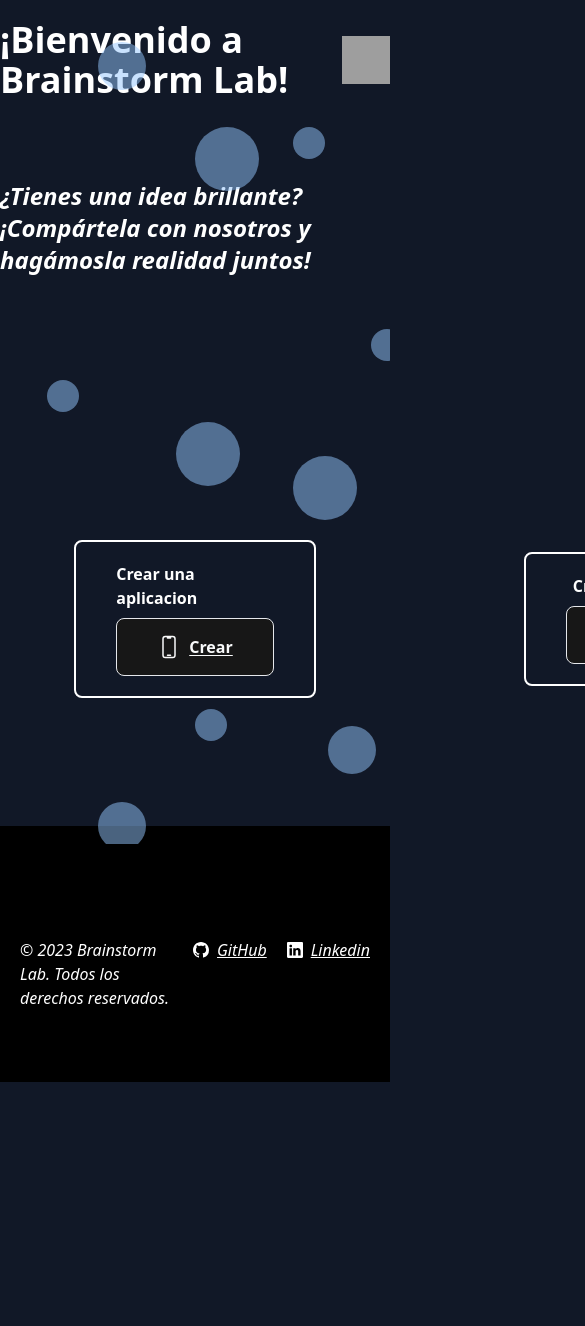
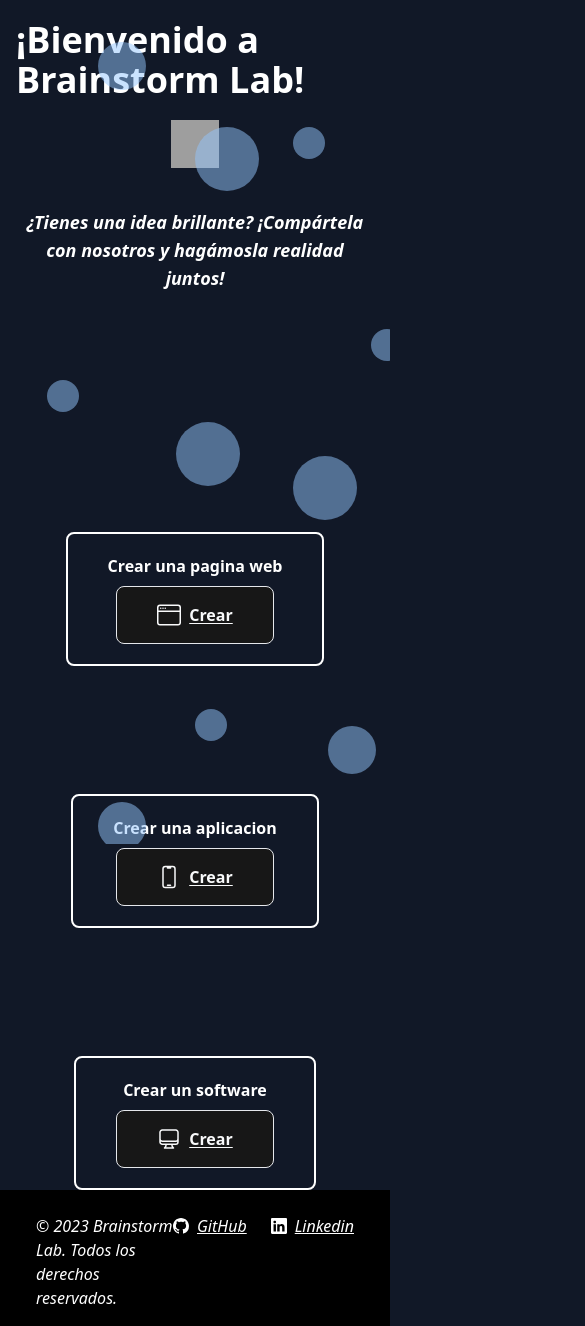
Before and after one commit to Jcgimenez/Brainstormlab, a Next.js app: page / in a window 390 px wide. Shown: the top 1326 px of the page, 585 px wide, since content can reach past the window. Before the commit the page ends 1082 px from the top, so only its background shows below. Built offline with nearby package versions, Linux system fonts and the light colour scheme; grey boxes are pictures that could not be loaded.

Commit message:
actualizacion responsiveness

```diff
--- a/src/components/Bienvinida.tsx
+++ b/src/components/Bienvinida.tsx
@@ -1,22 +1,21 @@
-import Image from "next/image";
 import { Inter } from "next/font/google";
 
 const inter = Inter({ subsets: ["latin"] });
 
 export default function Bienvenida() {
     return (
-        <div className="container mx-auto flex flex-col relative">
-            <div className="flex justify-center items-center mt-5 gap-5">
-                <h1 className="text-4xl font-bold text-white">¡Bienvenido a Brainstorm Lab!</h1>
+        <div className="container mx-auto px-4 sm:px-6 lg:px-8 flex flex-col justify-center items-center ">
+            <div className="flex flex-col justify-center items-center mt-5 gap-5">
+                <h1 className="text-4xl md:text-6xl font-bold text-white">¡Bienvenido a Brainstorm Lab!</h1>
                 <img
                     src="https://img.icons8.com/?size=100&amp;id=2885&amp;format=png&amp;color=ffffff"
                     alt="Microscope"
                     loading="lazy"
-                    className="w-12 h-12 text-white"
+                    className="w-12 h-12 md:w-20 md:h-20 text-white"
                 />
             </div>
-            <div className="flex justify-center items-center mt-20">
-                <h2 className="text-2xl font-bold text-white italic">¿Tienes una idea brillante? ¡Compártela con nosotros y hagámosla realidad juntos!</h2>
+            <div className="flex flex-col justify-center items-center mt-10 md:mt-20">
+                <h2 className="text-lg md:text-2xl font-bold text-white italic text-center">¿Tienes una idea brillante? ¡Compártela con nosotros y hagámosla realidad juntos!</h2>
             </div>
         </div >
     );
--- a/src/components/Cross.tsx
+++ b/src/components/Cross.tsx
@@ -7,8 +7,8 @@ export default function Cross({ className }: any) {
     return (
         <div className={className}>
             <div className="flex flex-col justify-center items-center">
-                <svg xmlns="http://www.w3.org/2000/svg" fill="none" viewBox="0 0 24 24" stroke-width="1.5" stroke="red" className="w-16 h-16 drop-shadow-cross">
-                    <path stroke-linecap="round" stroke-linejoin="round" d="M18.364 18.364A9 9 0 0 0 5.636 5.636m12.728 12.728A9 9 0 0 1 5.636 5.636m12.728 12.728L5.636 5.636" />
+                <svg xmlns="http://www.w3.org/2000/svg" fill="none" viewBox="0 0 24 24" strokeWidth="1.5" stroke="red" className="w-16 h-16 drop-shadow-cross">
+                    <path strokeLinecap="round" strokeLinejoin="round" d="M18.364 18.364A9 9 0 0 0 5.636 5.636m12.728 12.728A9 9 0 0 1 5.636 5.636m12.728 12.728L5.636 5.636" />
                 </svg>
                 <p className="text-red-600 font-semibold">¡Esta opcion no esta disponible!</p>
             </div>
--- a/src/components/DelButton.tsx
+++ b/src/components/DelButton.tsx
@@ -16,15 +16,15 @@ export default function DelButton({ children, className, onClick, disabled = fal
                 <svg
                     className="w-6 h-6"
                     stroke="currentColor"
-                    stroke-width="1.5"
+                    strokeWidth="1.5"
                     viewBox="0 0 24 24"
                     fill="none"
                     xmlns="http://www.w3.org/2000/svg"
                 >
                     <path
                         d="M14.74 9l-.346 9m-4.788 0L9.26 9m9.968-3.21c.342.052.682.107 1.022.166m-1.022-.165L18.16 19.673a2.25 2.25 0 01-2.244 2.077H8.084a2.25 2.25 0 01-2.244-2.077L4.772 5.79m14.456 0a48.108 48.108 0 00-3.478-.397m-12 .562c.34-.059.68-.114 1.022-.165m0 0a48.11 48.11 0 013.478-.397m7.5 0v-.916c0-1.18-.91-2.164-2.09-2.201a51.964 51.964 0 00-3.32 0c-1.18.037-2.09 1.022-2.09 2.201v.916m7.5 0a48.667 48.667 0 00-7.5 0"
-                        stroke-linejoin="round"
-                        stroke-linecap="round"
+                        strokeLinejoin="round"
+                        strokeLinecap="round"
                     ></path>
                 </svg>
             </svg>
--- a/src/components/PhoneButton.tsx
+++ b/src/components/PhoneButton.tsx
@@ -12,8 +12,8 @@ export default function PhoneButton({ children, className, onClick, disabled = f
             disabled={true}
             className="cursor-not-allowed group flex justify-center items-center gap-2 group-hover:before:duration-500 group-hover:after:duration-500 after:duration-500 hover:border-neutral-900 duration-500 hover:duration-500 underline underline-offset-2 hover:underline hover:underline-offset-4 origin-left hover:decoration-2 hover:text-neutral-300 relative bg-neutral-900 px-10 py-4 border text-left p-3 text-gray-50 text-base font-bold rounded-lg overflow-hidden after:absolute after:z-10 after:w-12 after:h-12 after:content[''] after:-left-8 after:top-8 after:rounded-full after:blur-lg hover:after:animate-pulse"
         >
-            <svg xmlns="http://www.w3.org/2000/svg" fill="none" viewBox="0 0 24 24" stroke-width="1.5" stroke="currentColor" className="w-6 h-6">
-                <path stroke-linecap="round" stroke-linejoin="round" d="M10.5 1.5H8.25A2.25 2.25 0 0 0 6 3.75v16.5a2.25 2.25 0 0 0 2.25 2.25h7.5A2.25 2.25 0 0 0 18 20.25V3.75a2.25 2.25 0 0 0-2.25-2.25H13.5m-3 0V3h3V1.5m-3 0h3m-3 18.75h3" />
+            <svg xmlns="http://www.w3.org/2000/svg" fill="none" viewBox="0 0 24 24" strokeWidth="1.5" stroke="currentColor" className="w-6 h-6">
+                <path strokeLinecap="round" strokeLinejoin="round" d="M10.5 1.5H8.25A2.25 2.25 0 0 0 6 3.75v16.5a2.25 2.25 0 0 0 2.25 2.25h7.5A2.25 2.25 0 0 0 18 20.25V3.75a2.25 2.25 0 0 0-2.25-2.25H13.5m-3 0V3h3V1.5m-3 0h3m-3 18.75h3" />
             </svg>
 
             Crear
--- a/src/components/SoftwareButton.tsx
+++ b/src/components/SoftwareButton.tsx
@@ -12,8 +12,8 @@ export default function SoftwareButton({ children, className, onClick, disabled
             disabled={true}
             className="cursor-not-allowed group flex justify-center items-center gap-2 group-hover:before:duration-500 group-hover:after:duration-500 after:duration-500 hover:border-neutral-900 duration-500 hover:duration-500 underline underline-offset-2 hover:underline hover:underline-offset-4 origin-left hover:decoration-2 hover:text-neutral-300 relative bg-neutral-900 px-10 py-4 border text-left p-3 text-gray-50 text-base font-bold rounded-lg overflow-hidden after:absolute after:z-10 after:w-12 after:h-12 after:content[''] after:-left-8 after:top-8 after:rounded-full after:blur-lg hover:after:animate-pulse"
         >
-            <svg xmlns="http://www.w3.org/2000/svg" fill="none" viewBox="0 0 24 24" stroke-width="1.5" stroke="currentColor" className="w-6 h-6">
-                <path stroke-linecap="round" stroke-linejoin="round" d="M9 17.25v1.007a3 3 0 0 1-.879 2.122L7.5 21h9l-.621-.621A3 3 0 0 1 15 18.257V17.25m6-12V15a2.25 2.25 0 0 1-2.25 2.25H5.25A2.25 2.25 0 0 1 3 15V5.25m18 0A2.25 2.25 0 0 0 18.75 3H5.25A2.25 2.25 0 0 0 3 5.25m18 0V12a2.25 2.25 0 0 1-2.25 2.25H5.25A2.25 2.25 0 0 1 3 12V5.25" />
+            <svg xmlns="http://www.w3.org/2000/svg" fill="none" viewBox="0 0 24 24" strokeWidth="1.5" stroke="currentColor" className="w-6 h-6">
+                <path strokeLinecap="round" strokeLinejoin="round" d="M9 17.25v1.007a3 3 0 0 1-.879 2.122L7.5 21h9l-.621-.621A3 3 0 0 1 15 18.257V17.25m6-12V15a2.25 2.25 0 0 1-2.25 2.25H5.25A2.25 2.25 0 0 1 3 15V5.25m18 0A2.25 2.25 0 0 0 18.75 3H5.25A2.25 2.25 0 0 0 3 5.25m18 0V12a2.25 2.25 0 0 1-2.25 2.25H5.25A2.25 2.25 0 0 1 3 12V5.25" />
             </svg>
 
             Crear
--- a/src/pages/_document.tsx
+++ b/src/pages/_document.tsx
@@ -2,33 +2,13 @@ import { Html, Head, Main, NextScript } from "next/document";
 
 export default function Document() {
   return (
-    <Html lang="en" className="overflow-hidden">
+    <Html lang="en" className="">
       <Head />
       <body className="dark:bg-gray-900">
         <Main />
         <NextScript />
       </body>
-      <footer className="bg-black h-64 mt-32 overflow-hidden flex">
-        <div className="flex w-full">
-          <p className="text-white mt-28 ml-5 italic justify-start">
-            © 2023 Brainstorm Lab. Todos los derechos reservados.
-          </p>
-        </div>
-        <div className="flex w-full justify-end mr-5 text-white">
-          <a href="https://github.com/Jcgimenez" className="text-white mt-28 ml-5 flex gap-2 italic underline">
-            <svg xmlns="http://www.w3.org/2000/svg" width="16" height="16" fill="currentColor" className="bi bi-github mt-1" viewBox="0 0 16 16">
-              <path d="M8 0C3.58 0 0 3.58 0 8c0 3.54 2.29 6.53 5.47 7.59.4.07.55-.17.55-.38 0-.19-.01-.82-.01-1.49-2.01.37-2.53-.49-2.69-.94-.09-.23-.48-.94-.82-1.13-.28-.15-.68-.52-.01-.53.63-.01 1.08.58 1.23.82.72 1.21 1.87.87 2.33.66.07-.52.28-.87.51-1.07-1.78-.2-3.64-.89-3.64-3.95 0-.87.31-1.59.82-2.15-.08-.2-.36-1.02.08-2.12 0 0 .67-.21 2.2.82.64-.18 1.32-.27 2-.27s1.36.09 2 .27c1.53-1.04 2.2-.82 2.2-.82.44 1.1.16 1.92.08 2.12.51.56.82 1.27.82 2.15 0 3.07-1.87 3.75-3.65 3.95.29.25.54.73.54 1.48 0 1.07-.01 1.93-.01 2.2 0 .21.15.46.55.38A8.01 8.01 0 0 0 16 8c0-4.42-3.58-8-8-8" />
-            </svg>
-            GitHub
-          </a>
-          <a href="https://www.linkedin.com/in/juancruzgimenez/" className="text-white mt-28 ml-5 flex gap-2 italic underline">
-            <svg xmlns="http://www.w3.org/2000/svg" width="16" height="16" fill="currentColor" className="bi bi-linkedin mt-1" viewBox="0 0 16 16">
-              <path d="M0 1.146C0 .513.526 0 1.175 0h13.65C15.474 0 16 .513 16 1.146v13.708c0 .633-.526 1.146-1.175 1.146H1.175C.526 16 0 15.487 0 14.854zm4.943 12.248V6.169H2.542v7.225zm-1.2-8.212c.837 0 1.358-.554 1.358-1.248-.015-.709-.52-1.248-1.342-1.248S2.4 3.226 2.4 3.934c0 .694.521 1.248 1.327 1.248zm4.908 8.212V9.359c0-.216.016-.432.08-.586.173-.431.568-.878 1.232-.878.869 0 1.216.662 1.216 1.634v3.865h2.401V9.25c0-2.22-1.184-3.252-2.764-3.252-1.274 0-1.845.7-2.165 1.193v.025h-.016l.016-.025V6.169h-2.4c.03.678 0 7.225 0 7.225z" />
-            </svg>
-            Linkedin
-          </a>
-        </div>
-      </footer>
+
     </Html>
   );
 }
--- a/src/pages/index.tsx
+++ b/src/pages/index.tsx
@@ -49,8 +49,8 @@ export default function Home() {
   };
 
   return (
-    <div>
-      <div className="flex flex-col">
+    <div className='min-h-screen dark:bg-gray-900 flex flex-col'>
+      <div className="flex-grow">
         <div className="absolute top-0 left-0 w-full h-full pointer-events-none z-10 overflow-hidden">
           <div className="absolute w-12 h-12 bg-blue-300 rounded-full opacity-50 animate-bubble top-[5%] left-1/4"></div>
           <div className="absolute w-8 h-8 bg-blue-300 rounded-full opacity-50 animate-bubble top-[84%] left-1/2"></div>
@@ -63,10 +63,12 @@ export default function Home() {
           <div className="absolute w-16 h-16 bg-blue-300 rounded-full opacity-50 animate-bubble top-[15%] left-2/4"></div>
           <div className="absolute w-12 h-12 bg-blue-300 rounded-full opacity-50 animate-bubble top-[86%] left-[84%]"></div>
         </div>
-        <div className="">
-          <Bienvenida />
-        </div>
-        <div className="flex justify-center gap-52 mt-32">
+      </div>
+      <div className='top-0'>
+        <Bienvenida />
+      </div>
+      <div className="flex-grow flex justify-center items-center">
+        <div className="flex flex-col md:flex-row justify-center md:justify-between gap-4 md:gap-52 mt-32">
           <div
             className="flex flex-col justify-center items-center"
             onMouseEnter={handleWebMouseEnter}
@@ -107,6 +109,27 @@ export default function Home() {
         </div>
         {isPopupOpen && <CreaTuIdea onClose={closePopup} />}
       </div>
+      <div className="bg-black flex justify-between p-4 md:p-0 min-h-28">
+        <div className="text-white ml-5 mt-2">
+          <p className="italic">
+            © 2023 Brainstorm Lab. Todos los derechos reservados.
+          </p>
+        </div>
+        <div className="flex text-white mr-5 mt-2 space-x-6">
+          <a href="https://github.com/Jcgimenez" className="flex gap-2 italic underline">
+            <svg xmlns="http://www.w3.org/2000/svg" width="16" height="16" fill="currentColor" className="bi bi-github mt-1" viewBox="0 0 16 16">
+              <path d="M8 0C3.58 0 0 3.58 0 8c0 3.54 2.29 6.53 5.47 7.59.4.07.55-.17.55-.38 0-.19-.01-.82-.01-1.49-2.01.37-2.53-.49-2.69-.94-.09-.23-.48-.94-.82-1.13-.28-.15-.68-.52-.01-.53.63-.01 1.08.58 1.23.82.72 1.21 1.87.87 2.33.66.07-.52.28-.87.51-1.07-1.78-.2-3.64-.89-3.64-3.95 0-.87.31-1.59.82-2.15-.08-.2-.36-1.02.08-2.12 0 0 .67-.21 2.2.82.64-.18 1.32-.27 2-.27s1.36.09 2 .27c1.53-1.04 2.2-.82 2.2-.82.44 1.1.16 1.92.08 2.12.51.56.82 1.27.82 2.15 0 3.07-1.87 3.75-3.65 3.95.29.25.54.73.54 1.48 0 1.07-.01 1.93-.01 2.2 0 .21.15.46.55.38A8.01 8.01 0 0 0 16 8c0-4.42-3.58-8-8-8" />
+            </svg>
+            GitHub
+          </a>
+          <a href="https://www.linkedin.com/in/juancruzgimenez/" className="flex gap-2 italic underline">
+            <svg xmlns="http://www.w3.org/2000/svg" width="16" height="16" fill="currentColor" className="bi bi-linkedin mt-1" viewBox="0 0 16 16">
+              <path d="M0 1.146C0 .513.526 0 1.175 0h13.65C15.474 0 16 .513 16 1.146v13.708c0 .633-.526 1.146-1.175 1.146H1.175C.526 16 0 15.487 0 14.854zm4.943 12.248V6.169H2.542v7.225zm-1.2-8.212c.837 0 1.358-.554 1.358-1.248-.015-.709-.52-1.248-1.342-1.248S2.4 3.226 2.4 3.934c0 .694.521 1.248 1.327 1.248zm4.908 8.212V9.359c0-.216.016-.432.08-.586.173-.431.568-.878 1.232-.878.869 0 1.216.662 1.216 1.634v3.865h2.401V9.25c0-2.22-1.184-3.252-2.764-3.252-1.274 0-1.845.7-2.165 1.193v.025h-.016l.016-.025V6.169h-2.4c.03.678 0 7.225 0 7.225z" />
+            </svg>
+            Linkedin
+          </a>
+        </div>
+      </div>
     </div>
   );
 };
```
